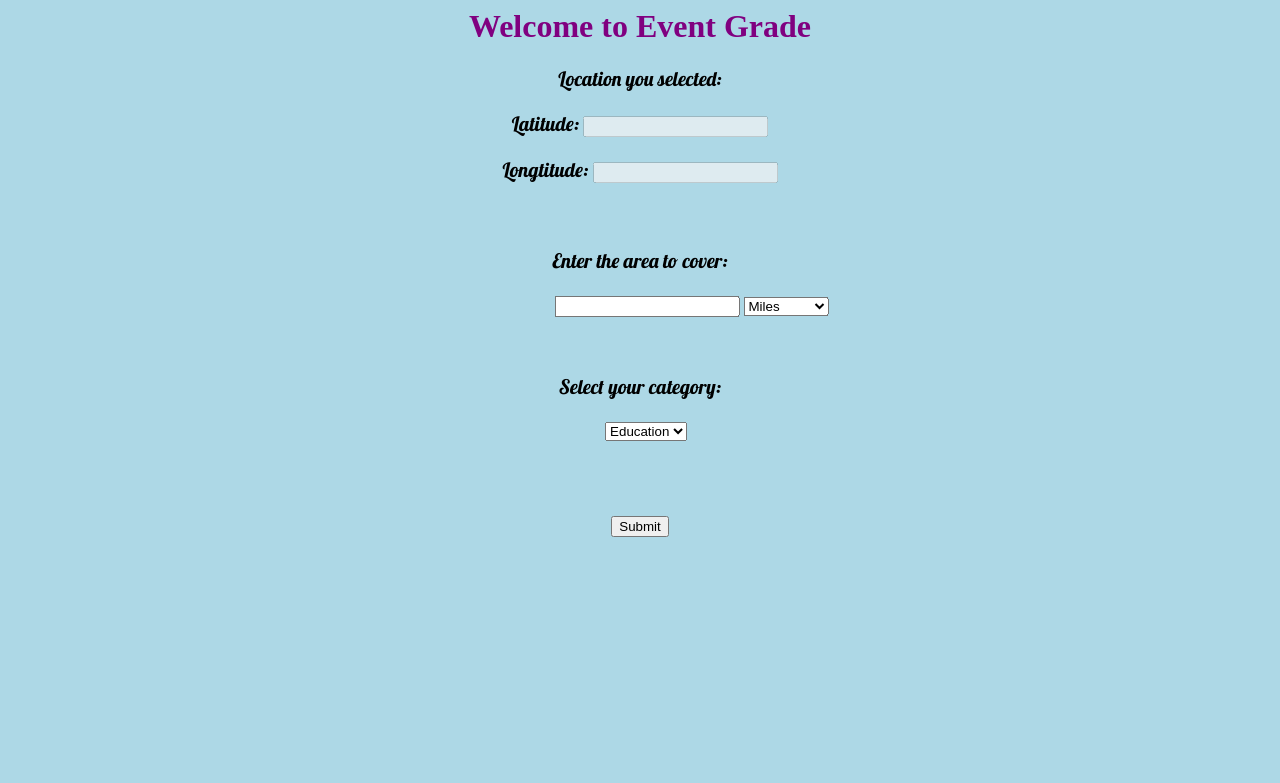
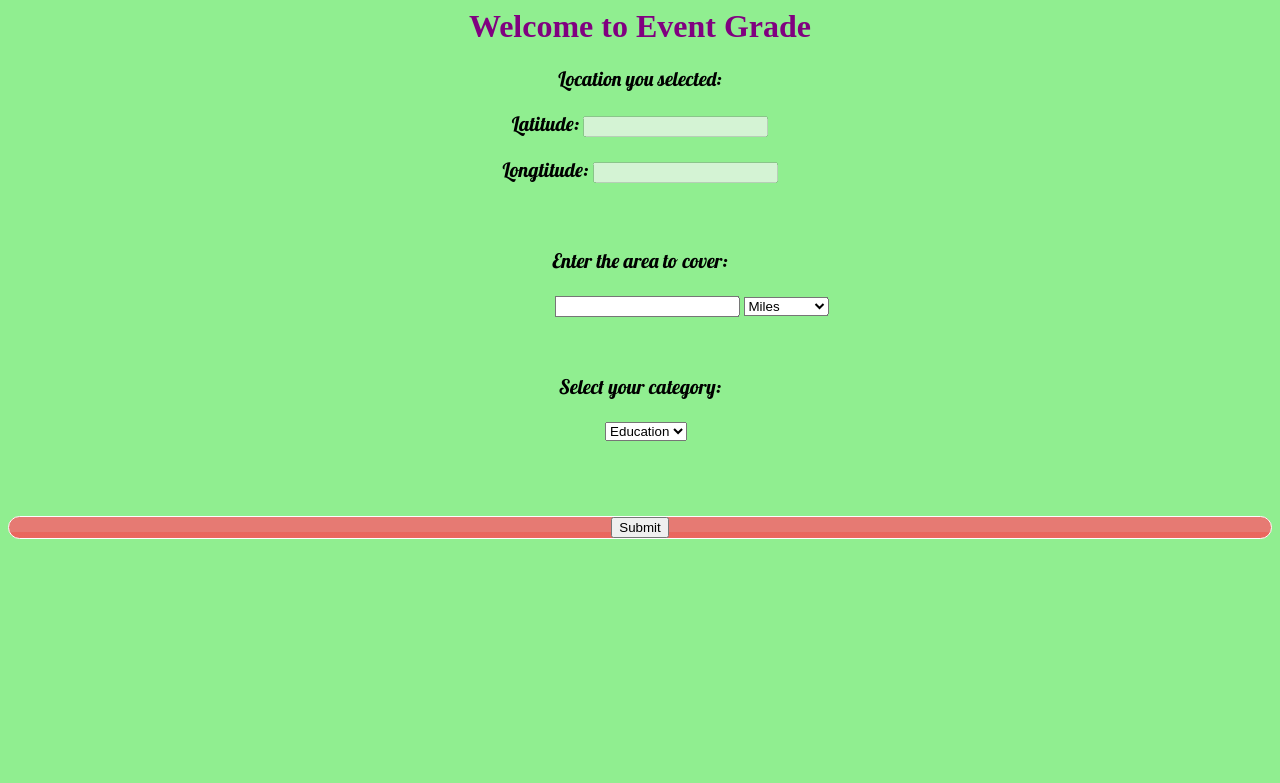
Before and after one commit to codeb1ooded/Eventley, a Django app: template EventGrade/templates/fromuser.html in a window 1280 px wide; the page is wider, and only the part inside the window is pictured. Shown: the top 783 px of that part. Run offline with Django 3.2, Linux system fonts and the light colour scheme; the template is opened without the code that fills it, so the values that code supplies are empty; some web fonts are replaced.

Commit message:
CSS changes

```diff
--- a/EventGrade/templates/fromuser.html
+++ b/EventGrade/templates/fromuser.html
@@ -1,5 +1,6 @@
 <html>
 <head>
+
         <link rel="stylesheet" type="text/css"
       href="https://fonts.googleapis.com/css?family=Kavoon|Lobster|Bungee">
 	<title> User Input </title>
@@ -12,7 +13,7 @@
 		border-color: ButtonHighlight ButtonShadow ButtonShadow ButtonHighlight;
 	}
 
-       body{background-color:lightblue;}
+       body{background-color:lightgreen;}
        h1{color:purple;
           text-align:center;
           font-family:Kavoon;}
@@ -34,13 +35,47 @@
 font-size:20px;}
 .data4{font-family:Lobster;
 font-size:20px;}
-.button{font-family:Bungee;
-font-size:50px;
-color:#FFB6C1;
-border-radius:2px;
+.button{-moz-box-shadow:inset 0px 39px 0px -24px #e67a73;
+	-webkit-box-shadow:inset 0px 39px 0px -24px #e67a73;
+	box-shadow:inset 0px 39px 0px -24px #e67a73;
+	background:-webkit-gradient(linear, left top, left bottom, color-stop(0.05, #e4685d), color-stop(1, #eb675e));
+	background:-moz-linear-gradient(top, #e4685d 5%, #eb675e 100%);
+	background:-webkit-linear-gradient(top, #e4685d 5%, #eb675e 100%);
+	background:-o-linear-gradient(top, #e4685d 5%, #eb675e 100%);
+	background:-ms-linear-gradient(top, #e4685d 5%, #eb675e 100%);
+	background:linear-gradient(to bottom, #e4685d 5%, #eb675e 100%);
+	filter:progid:DXImageTransform.Microsoft.gradient(startColorstr='#e4685d', endColorstr='#eb675e',GradientType=0);
+	background-color:#e4685d;
+	-moz-border-radius:18px;
+	-webkit-border-radius:18px;
+	border-radius:18px;
+	border:1px solid #ffffff;
+	[3
+	cursor:pointer;
+	color:#ffffff;
+	font-family:Arial;
+	font-size:29px;
+	padding:11px 41px;
+	text-decoration:none;
+	text-shadow:0px 1px 0px #b23e35;
 
 
 }
+.button:hover {
+	background:-webkit-gradient(linear, left top, left bottom, color-stop(0.05, #eb675e), color-stop(1, #e4685d));
+	background:-moz-linear-gradient(top, #eb675e 5%, #e4685d 100%);
+	background:-webkit-linear-gradient(top, #eb675e 5%, #e4685d 100%);
+	background:-o-linear-gradient(top, #eb675e 5%, #e4685d 100%);
+	background:-ms-linear-gradient(top, #eb675e 5%, #e4685d 100%);
+	background:linear-gradient(to bottom, #eb675e 5%, #e4685d 100%);
+	filter:progid:DXImageTransform.Microsoft.gradient(startColorstr='#eb675e', endColorstr='#e4685d',GradientType=0);
+	background-color:#eb675e;
+}
+.button:active {
+	position:relative;
+	top:1px;
+}
+
 	</style>
 </head>
 
--- a/EventGrade/templates/homepage.html
+++ b/EventGrade/templates/homepage.html
@@ -22,7 +22,7 @@
 h1{text-align:center;
 font-family:Bungee;
 color:purple;}
-body{background-color:lightblue;}
+body{background-color:lightgreen;}
 .home{text-align:center;
 font-family:Lobster;
 font-size:20px;}
```
